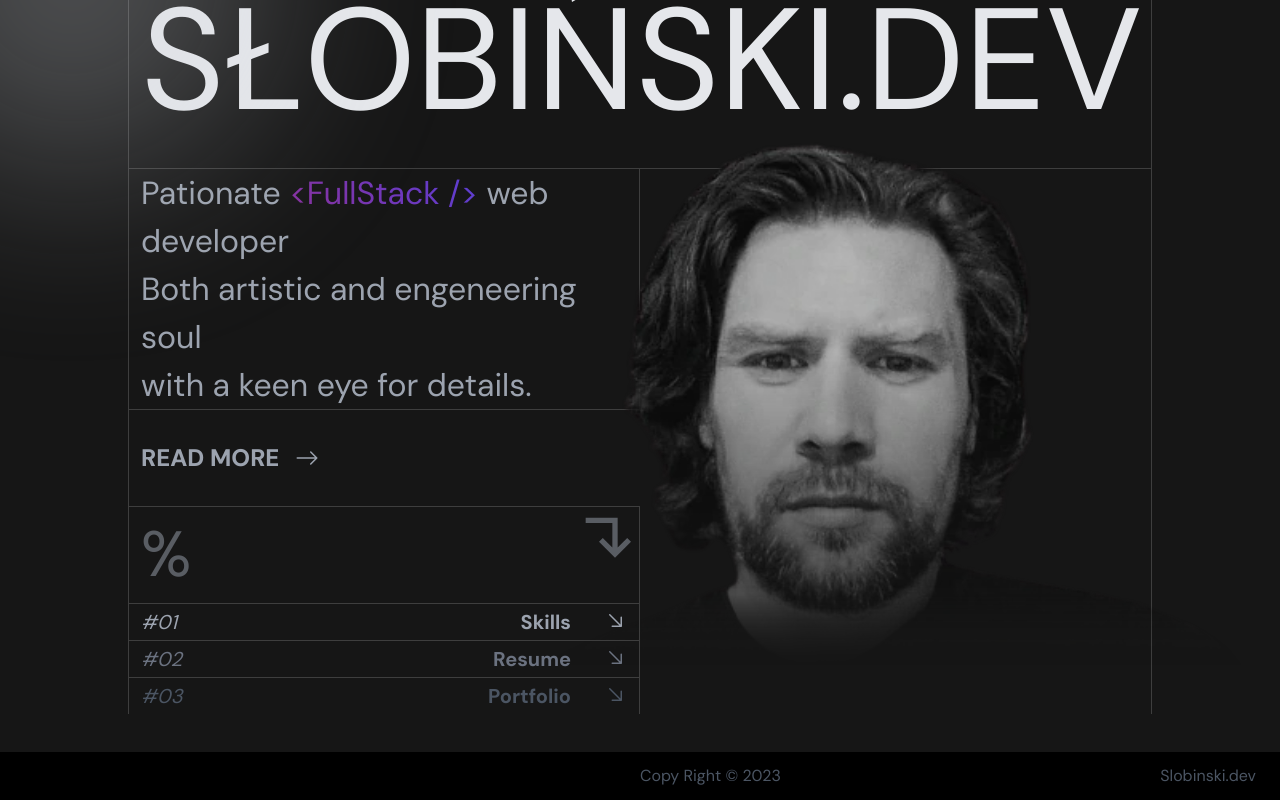
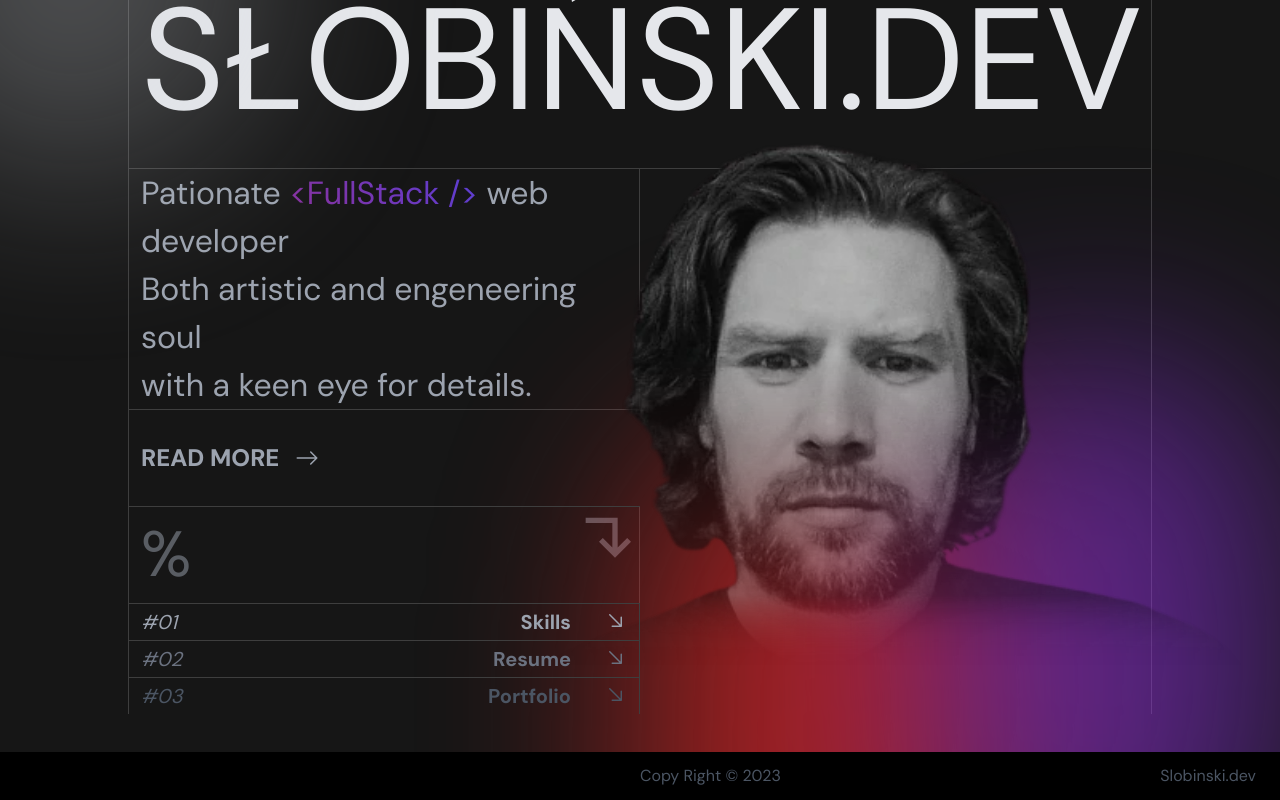
Before and after one commit to Capoverde/my-site-portfolio, a Next.js app: page / in a window 1280 px wide. Shown: the part 99-899 px from the top of the page. Built offline with nearby package versions, Linux system fonts and the light colour scheme.

Commit message:
added blobs to home page

```diff
--- a/app/page.js
+++ b/app/page.js
@@ -58,7 +58,7 @@ export default function Home() {
           ></div>
           <div
             className={`${styles.bgShape2}
-                            //bg-orange-600
+                            bg-red-600
                              opacity-70
                              rounded-full relative
                              w-[600px] h-[1200px]
@@ -66,7 +66,7 @@ export default function Home() {
           ></div>
           <div
             className={`${styles.bgShape3}
-                        //bg-red-600
+                        bg-purple-600
                          opacity-50
                         top-[-90%] left-[-10%]
                         rounded-full realtive
```
